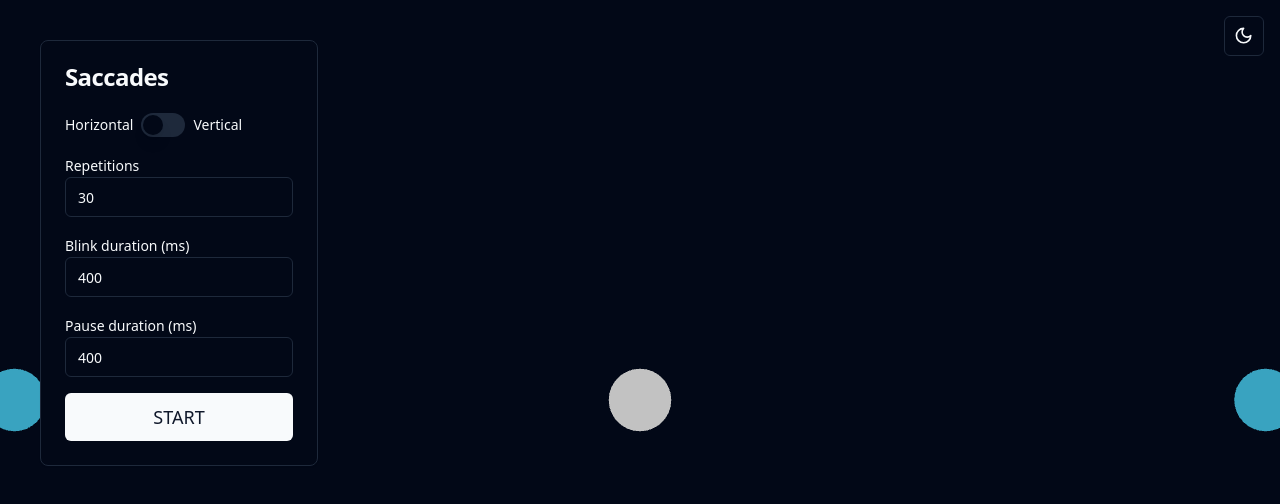
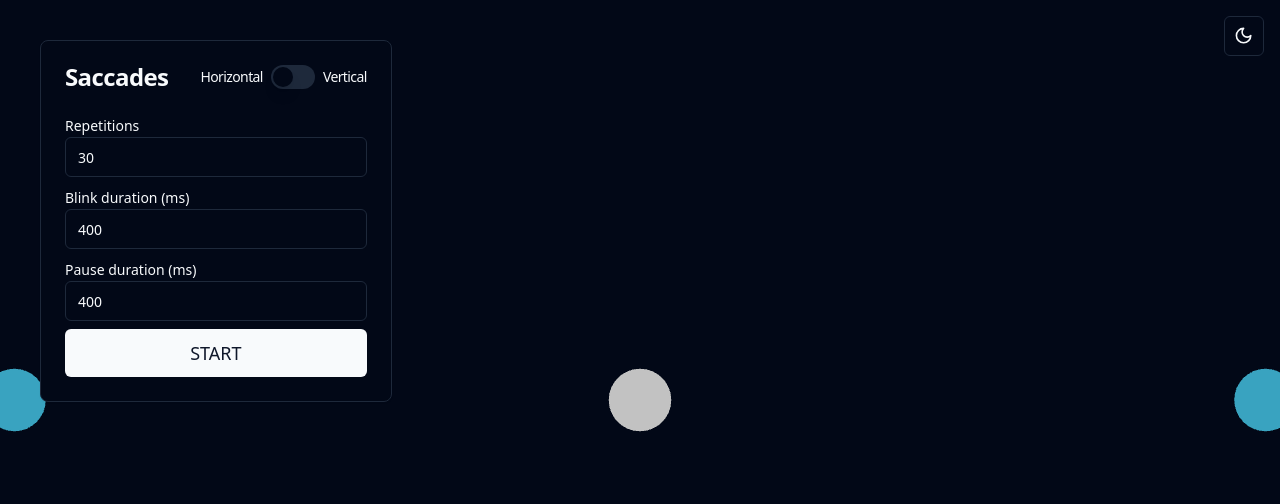
Before and after one commit to anderskk/neuro-tasks, a React (Vite) app: page / in a window 1280 px wide. Shown: the top 504 px of the page. Built offline with nearby package versions, Linux system fonts and the light colour scheme.

Commit message:
Update ConfigCard.tsx

```diff
--- a/src/saccades/components/ConfigCard.tsx
+++ b/src/saccades/components/ConfigCard.tsx
@@ -41,13 +41,15 @@ export const ConfigCard: React.FC<Props> = ({ gameConfig, toggleOrientation, sta
   return (
     <Card className="fixed left-10 top-10">
       <CardHeader>
-        <CardTitle>Saccades</CardTitle>
+        <CardTitle className="flex space-x-8 align-middle">
+          <span>Saccades</span>
+          <OrientationSwitch
+            value={gameConfig.orientation}
+            onToggle={toggleOrientation}
+          />
+        </CardTitle>
       </CardHeader>
-      <CardContent className="flex flex-col space-y-4">
-        <OrientationSwitch
-          value={gameConfig.orientation}
-          onToggle={toggleOrientation}
-        />
+      <CardContent className="flex flex-col space-y-2">
         <div>
           <Label htmlFor={repetitionsId}>Repetitions</Label>
           <Input
```
